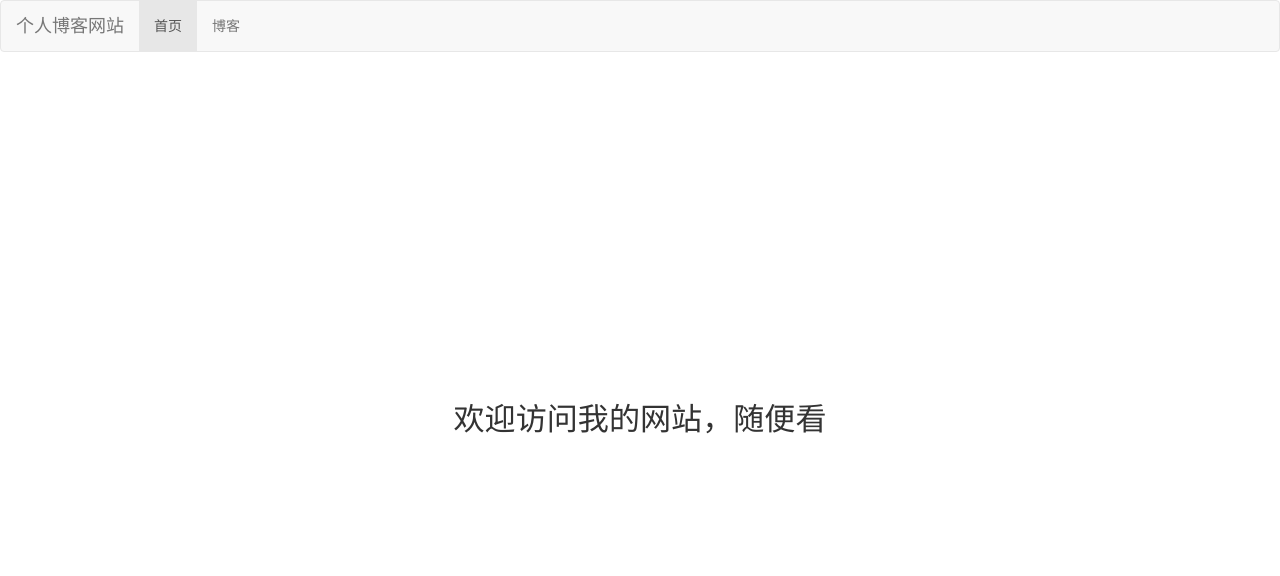
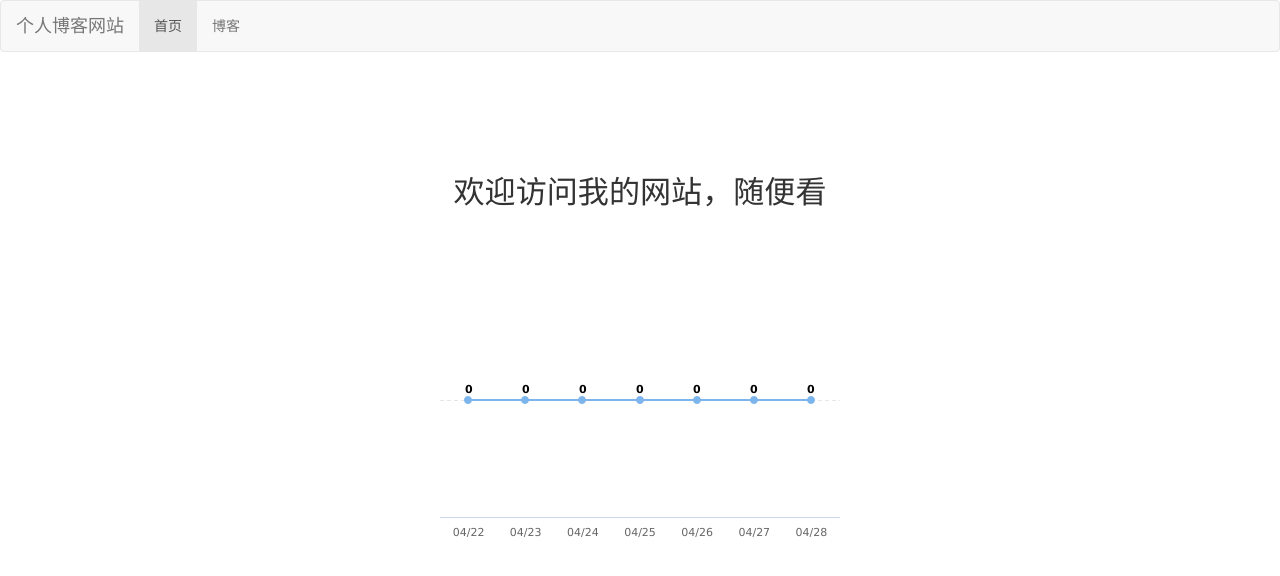
Before and after one commit to lxb1226/mysite, a Django app: page / in a window 1280 px wide. Shown: the top 576 px of the page. Run offline with Django 3.2, Linux system fonts and the light colour scheme; data that the repository does not hold is empty; some libraries are stand-ins or nearby versions.

Commit message:
阅读计数统计和显示

```diff
--- a/mysite/views.py
+++ b/mysite/views.py
@@ -1,5 +1,13 @@
 from django.shortcuts import render_to_response
+from django.contrib.contenttypes.fields import ContentType
+from read_statistic.utils import get_seven_days_read_data
+from blog.models import Blog
+
 
 def home(request):
+    blog_content_type = ContentType.objects.get_for_model(Blog)
+    dates, read_nums = get_seven_days_read_data(blog_content_type)
     context = {}
+    context['read_nums'] = read_nums
+    context['dates'] = dates
     return render_to_response('home.html', context)
--- a/read_statistic/utils.py
+++ b/read_statistic/utils.py
@@ -1,18 +1,37 @@
 from django.contrib.contenttypes.models import ContentType
-from .models import ReadNum
+from django.db.models import Sum
+from django.utils import timezone
+from .models import ReadNum, ReadDetail
+import datetime
 
 
 def read_statistic_once_read(request, obj):
     ct = ContentType.objects.get_for_model(obj)
     key = "%s_%s_read" % (ct.model, obj.pk)
     if not request.COOKIES.get(key):
-        if ReadNum.objects.filter(content_type=ct, object_id=obj.pk).count():
-            # 存在记录
-            readnum = ReadNum.objects.get(content_type=ct, object_id=obj.pk)
-        else:
-            # 不存在对应的记录
-            readnum = ReadNum(content_type=ct, object_id=obj.pk)
+        # 总阅读数加1
+        readnum, created = ReadNum.objects.get_or_create(content_type=ct, object_id=obj.pk)
         # 计数加1
         readnum.read_num += 1
         readnum.save()
+
+        # 当天阅读数 + 1
+        date = timezone.now().date()
+        readDetail, created = ReadDetail.objects.get_or_create(content_type=ct, object_id=obj.pk, date=date)
+        readDetail.read_num += 1
+        readDetail.save()
+
     return key
+
+
+def get_seven_days_read_data(content_type):
+    today = timezone.now().date()
+    dates = []
+    read_nums = []
+    for i in range(6, -1, -1):
+        date = today - datetime.timedelta(days=i)
+        dates.append(date.strftime('%m/%d'))
+        read_details = ReadDetail.objects.filter(content_type=content_type, date=date)
+        result = read_details.aggregate(read_num_sum=Sum('read_num'))
+        read_nums.append(result['read_num_sum'] or 0)
+    return dates, read_nums
--- a/static/css/home.css
+++ b/static/css/home.css
@@ -1,7 +1,13 @@
 h3.home-center {
     font-size: 222%;
-    position: absolute;
-    left: 50%;
-    top: 50%;
-    transform: translate(-50%, -50%);
+    text-align: center;
+    margin-top: 4em;
+    margin-bottom: 2em;
 }
+
+div#container{
+    margin:0 auto;
+    height: 20em;
+    min-width: 20em;
+    max-width: 30em;
+}
--- a/templates/home.html
+++ b/templates/home.html
@@ -5,6 +5,7 @@
 {% endblock %}
 
 {% block header_extends %}
+    <script src="http://cdn.highcharts.com.cn/highcharts/highcharts.js"></script>
     <link rel="stylesheet" href="{% static 'css/home.css' %}">
 {% endblock %}
 
@@ -13,4 +14,46 @@
 
 {% block content %}
     <h3 class="home-center">欢迎访问我的网站，随便看</h3>
+    <!-- 图表容器 DOM -->
+    <div id="container"></div>
+    <script>
+        // 图表配置
+        var options = {
+            chart: {
+                type: 'line'                          //指定图表的类型，默认是折线图（line）
+            },
+            title: {
+                text: null                 // 标题
+            },
+            xAxis: {
+                categories: {{ dates|safe }},  // x 轴分类
+                tickmarkPlacement: 'on',
+            },
+            yAxis: {
+                title: {text: null},
+                labels: {enabled: false},
+                gridLineDashStyle: 'Dash',
+            },
+
+            series: [{                              // 数据列
+                name: '阅读量',                        // 数据列名
+                data: {{ read_nums }}                     // 数据
+            }],
+            plotOptions: {
+                line: {
+                    dataLabels: {
+                        enabled: true,
+                        formatter: function () {
+                            return this.y;
+                        },
+                        // format: "{x}      {y}"
+                    }
+                }
+            },
+            legend: {enabled: false},
+            credits: {enabled: false},
+        };
+        // 图表初始化函数
+        var chart = Highcharts.chart('container', options);
+    </script>
 {% endblock %}
```
Also changed, not shown: read_statistic/admin.py (+6 -1 lines), read_statistic/models.py (+10 -1 lines), read_statistic/migrations/0002_readdetail.py (added).
